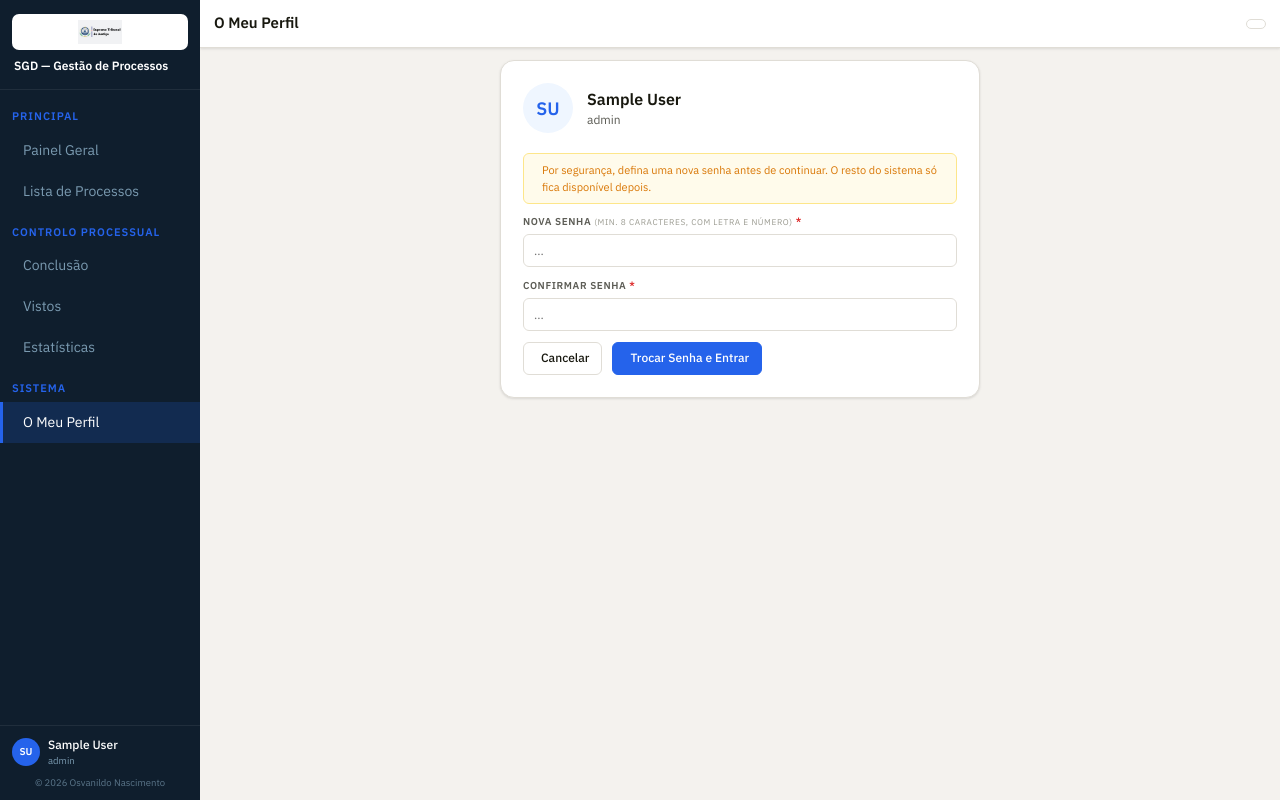
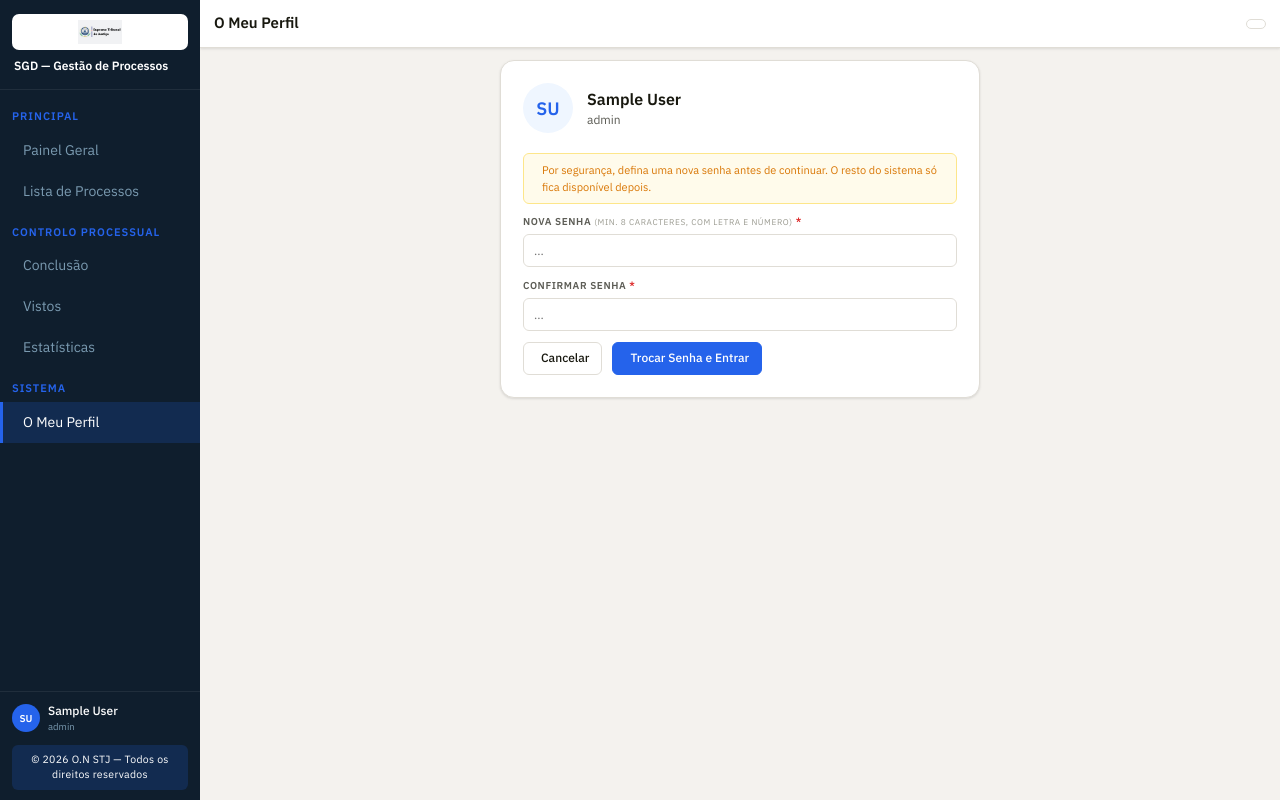
Before and after one commit to Nascimneto/SGDSTJ, a PHP site: page /perfil.php in a window 1280 px wide. Run offline with PHP 8.4, Linux system fonts and the light colour scheme; the visitor is signed in with stand-in values (Sample User, id 1); data comes from the database, SQL or seed files in the repository; data that the repository does not hold is empty; some libraries are stand-ins or nearby versions.

Commit message:
Rodapé da sidebar: texto "O.N STJ — Todos os direitos reservados" com destaque
Texto final: "© <ano automático> O.N STJ — Todos os direitos
reservados", com fundo azul translúcido e letra fina branca para
ficar bem visível (antes estava apagado a 70% de opacidade).

```diff
--- a/css/estilos.css
+++ b/css/estilos.css
@@ -45,7 +45,7 @@ body { font-family:'IBM Plex Sans',system-ui,sans-serif; background:var(--bg); c
 .sb-item i { font-size:17px; flex-shrink:0; }
 .sb-badge { margin-left:auto; background:var(--red); color:#fff; font-size:9px; min-width:16px; height:16px; display:flex; align-items:center; justify-content:center; border-radius:8px; padding:0 4px; }
 .sb-footer { padding:10px 12px; border-top:1px solid rgba(255,255,255,.07); flex-shrink:0; }
-.sb-copy   { margin-top:8px; text-align:center; color:var(--sid-t); font-size:9.5px; opacity:.7; }
+.sb-copy   { margin-top:10px; padding:7px 6px; text-align:center; color:#fff; font-size:10.5px; font-weight:300; letter-spacing:.3px; background:rgba(37,99,235,.18); border-radius:var(--rs); }
 .sb-user   { display:flex; align-items:center; gap:8px; }
 .sb-av     { width:28px; height:28px; border-radius:50%; background:var(--sid-a); display:flex; align-items:center; justify-content:center; color:#fff; font-size:10px; font-weight:700; flex-shrink:0; }
 .sb-uname  { color:#fff; font-size:12px; font-weight:500; min-width:0; overflow:hidden; text-overflow:ellipsis; white-space:nowrap; }
--- a/includes/sidebar.php
+++ b/includes/sidebar.php
@@ -61,6 +61,6 @@
       </div>
       <i class="ti ti-logout sb-logout" id="logoutBtn" title="Sair"></i>
     </div>
-    <div class="sb-copy">&copy; <?= date('Y') ?> Osvanildo Nascimento</div>
+    <div class="sb-copy">&copy; <?= date('Y') ?> O.N STJ &mdash; Todos os direitos reservados</div>
   </div>
 </nav>
```
